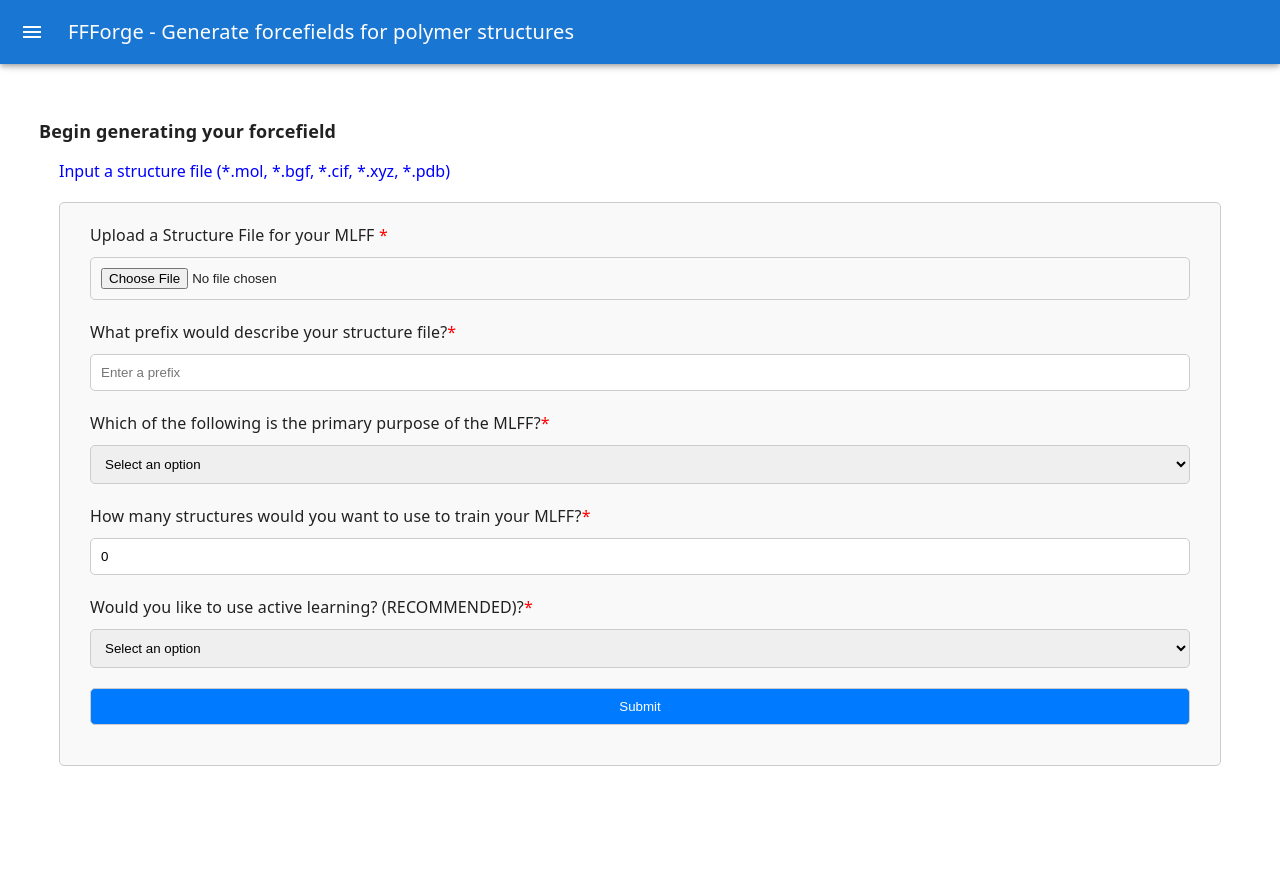
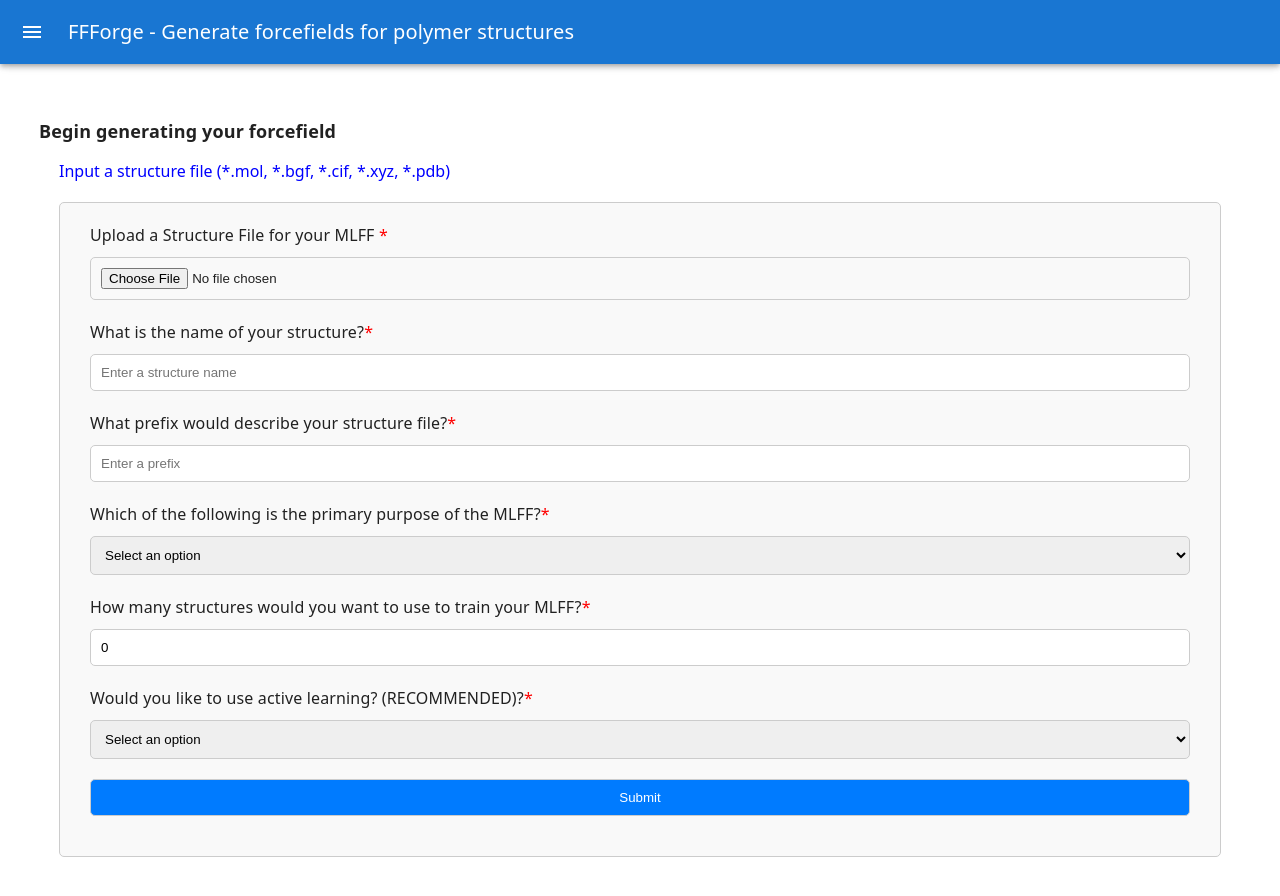
Before and after one commit to beneenfune/FFForge, a Next.js app in the folder frontend/: page /file-input in a window 1280 px wide. Shown: the top 896 px of the page. Before the commit the page ends 825 px from the top, so only its background shows below. Built offline with nearby package versions, Linux system fonts and the light colour scheme.

Commit message:
Added structure name input to file import form

```diff
--- a/frontend/app/file-input/WorkflowForm.js
+++ b/frontend/app/file-input/WorkflowForm.js
@@ -11,6 +11,7 @@ const WorkflowForm = () => {
   const [primaryPurpose, setPrimaryPurpose] = useState("");
   const [structureType, setStructureType] = useState("");
   const [useActiveLearning, setUseActiveLearning] = useState("");
+  const [name, setName] = useState("");
   const [prefix, setPrefix] = useState("");
   const [maxStructures, setMaxStructures] =  useState(0);
   const [successMessage, setSuccessMessage] = useState("");
@@ -81,6 +82,21 @@ const WorkflowForm = () => {
         onChange={(e) => setStructureFile(e.target.files[0])}
         required
       />
+
+      {/* NAME */}
+      <div>
+        <label className={styles.label}>
+          What is the name of your structure?
+          <span style={{ color: "red" }}>*</span>
+        </label>
+        <input
+          type="text"
+          value={name}
+          onChange={(e) => setName(e.target.value)}
+          placeholder="Enter a structure name"
+          required
+        />
+      </div>
 
       {/* PREFIX */}
       <div>
```
